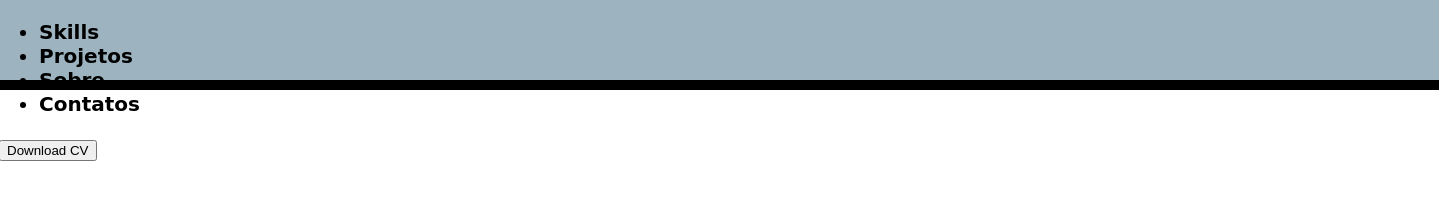
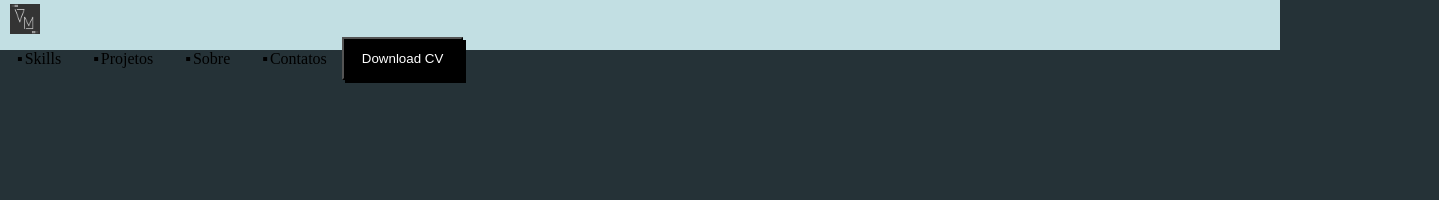
Before and after one commit to vitormatheus-18/Portfolio, a plain HTML site: page index.html in a window 1280 px wide. Shown: the whole page, 1439 px wide, since content can reach past the window. Drawn offline with Linux system fonts and the light colour scheme; files that its build step writes are made by us from their sources; a web font is replaced by a local one.

Commit message:
Index 1.0 + reset.css

```diff
--- /dev/null
+++ b/img/reset.css
@@ -0,0 +1,48 @@
+
+
+
+
+
+html, body, div, span, applet, object, iframe,
+h1, h2, h3, h4, h5, h6, p, blockquote, pre,
+a, abbr, acronym, address, big, cite, code,
+del, dfn, em, img, ins, kbd, q, s, samp,
+small, strike, strong, sub, sup, tt, var,
+b, u, i, center,
+dl, dt, dd, ol, ul, li,
+fieldset, form, label, legend,
+table, caption, tbody, tfoot, thead, tr, th, td,
+article, aside, canvas, details, embed,
+figure, figcaption, footer, header, hgroup,
+menu, nav, output, ruby, section, summary,
+time, mark, audio, video {
+	margin: 0;
+	padding: 0;
+	border: 0;
+	font-size: 100%;
+	font: inherit;
+	vertical-align: baseline;
+}
+/* HTML5 display-role reset for older browsers */
+article, aside, details, figcaption, figure,
+footer, header, hgroup, menu, nav, section {
+	display: block;
+}
+body {
+	line-height: 1;
+}
+ol, ul {
+	list-style: none;
+}
+blockquote, q {
+	quotes: none;
+}
+blockquote:before, blockquote:after,
+q:before, q:after {
+	content: '';
+	content: none;
+}
+table {
+	border-collapse: collapse;
+	border-spacing: 0;
+}
--- a/index.html
+++ b/index.html
@@ -4,15 +4,17 @@
     <meta charset="UTF-8">
     <meta http-equiv="X-UA-Compatible" content="IE=edge">
     <meta name="viewport" content="width=device-width, initial-scale=1.0">
+    <link rel="stylesheet" href="style.css">
+    <link rel="stylesheet" href="reset.css">
     <link rel="preconnect" href="https://fonts.gstatic.com">
     <link href="https://fonts.googleapis.com/css2?family=Megrim&display=swap" rel="stylesheet">
-    <link rel="stylesheet" href="style.css">
+
     <title>Portfólio - Vitor</title>
 </head>
 <body>
     <header>
         <img class="myLogo" src="img/MyLogoQuadrada.jpg" alt="Logo - Vitor Matheus">
-        <nav class="header">
+        <nav class="menu">
             <ul>
                 <li>Skills</li>
                 <li>Projetos</li>
--- a/style.css
+++ b/style.css
@@ -1,23 +1,56 @@
+:root {
+    --color-first: #000000;
+    --color-second: #C2DFE3;
+    --color-third:#253237;
+    --color-four: #FFFFFF;
+}
+
 body{
+    background-color: var(--color-third);
+}
+
+header {
+    display: flex;
+    justify-content: space-between;
+    align-items: center;
+    background-color: var(--color-second);
+    height: 50px;
     font-family: 'Megrim', cursive;
-    max-width: 1900px;
-    margin: 0 auto;
-    font-weight: bold;
-    font-size: 20px;
+    color: var(--color-first);
 }
-.myLogo{
 
-    width: 60px;
-    height: 60px;
-    left: 14px;
-    top: 9px;
+header .myLogo{
+    margin: 4px 0 0 10px;
+    width: 30px;
+    height: 30px;
 }
-.header{
-    position: absolute;
-    width: 1440px;
-    height: 80px;
-    left: -1px;
-    top: 0px;
-    background: #9DB4C0;
-    box-shadow: 0px 10px 0px #000000;
+
+header .menu {
+    display: flex;
 }
+
+header .menu ul {
+    display: flex;
+    align-items: center;
+}
+
+header .menu ul li {
+    margin: 0 15px;
+
+}
+
+header .menu ul li:before {
+    content: '\25AA';
+    margin: 0 2px;
+    color: var(--color-first);
+}
+
+button {
+    background-color: var(--color-first);
+    color: var(--color-four);
+    /* width: 100px;
+    height: 45px; */
+    padding: 12px 18px;
+    margin-right: 8px;
+    box-shadow: 3px 3px black;
+}
```
